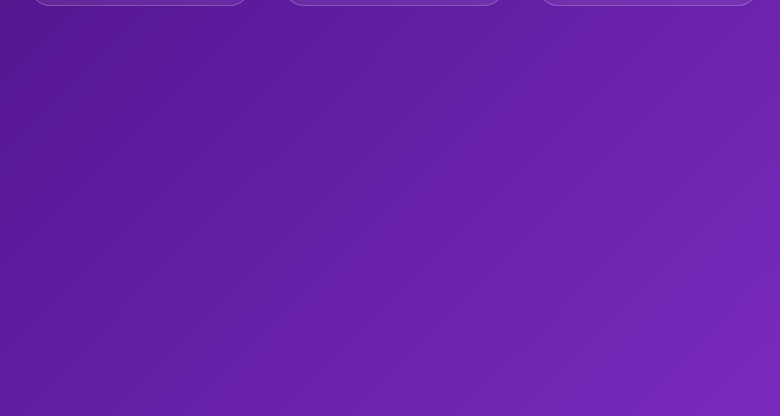
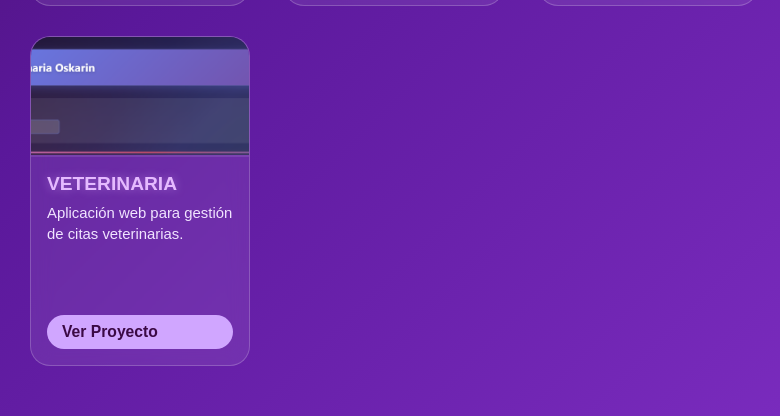
Before and after one commit to oscar20981/portafolio-, a plain HTML site: page index.html in a window 1280 px wide. Shown: the part 453-869 px from the top of the page, 500-1280 px from the left. Drawn offline with Linux system fonts and the light colour scheme.

Commit message:
Update index.html

```diff
--- a/index.html
+++ b/index.html
@@ -255,6 +255,15 @@
         <a href="https://oscar20981.github.io/pokekard/">Ver Proyecto</a>
       </div>
     </div>
+    <!-- Proyecto 8 -->
+    <div class="tarjeta">
+      <img src="./veterinaria.png" alt="Veterinaria">
+      <div class="contenido">
+        <h2>VETERINARIA</h2>
+        <p>Aplicación web para gestión de citas veterinarias.</p>
+        <a href="https://oscar20981.github.io/veterinaria-/">Ver Proyecto</a>
+      </div>
+    </div>
   </main>
   <footer>
     <p>© 2025 - Creado por Oscar Arciniegas</p>
```
